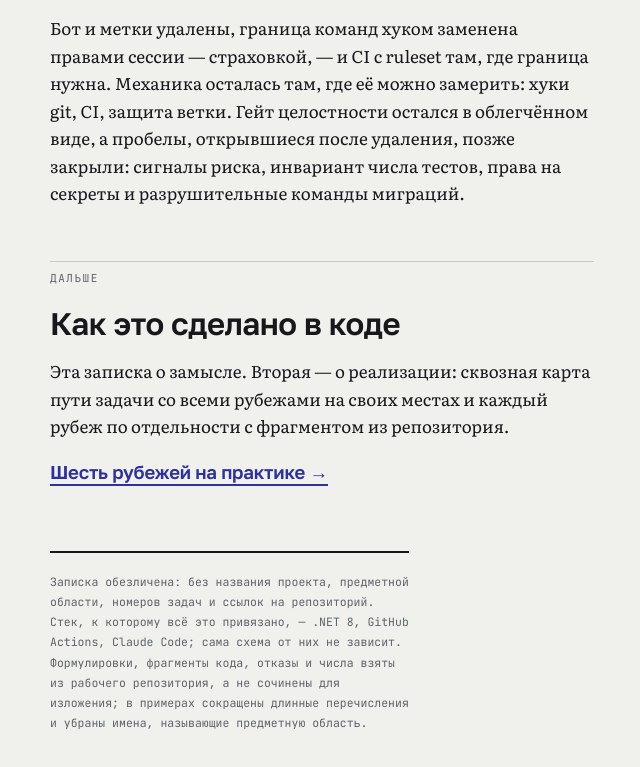
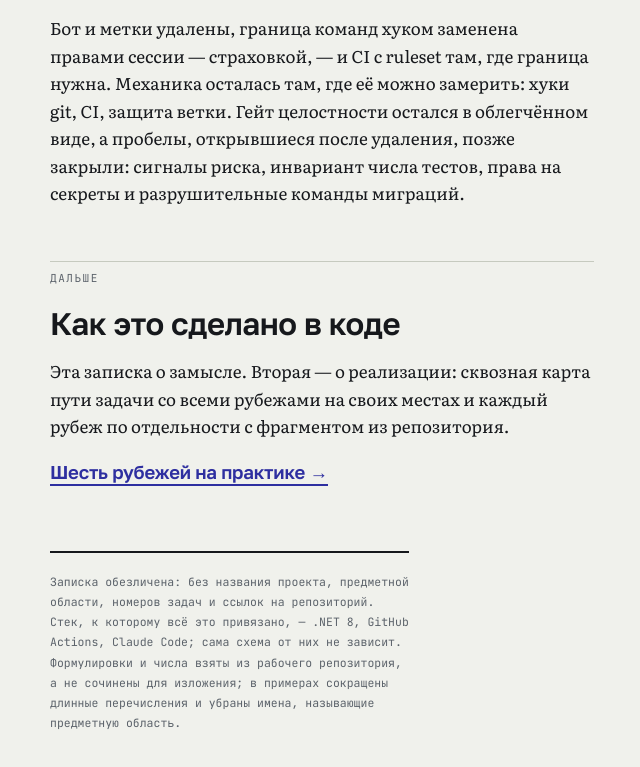
Before and after one commit to k-kuzmin/k-kuzmin.github.io, a plain HTML site: page harness/index.html in a window 1280 px wide. Shown: the part 8731-9498 px from the top of the page, without its empty margins (206-846 px from the left). Drawn offline with Linux system fonts and the light colour scheme.

Commit message:
docs: колофон основной записки — без отказов и фрагментов, которых в ней нет

```diff
--- a/harness/index.html
+++ b/harness/index.html
@@ -1007,7 +1007,7 @@
     <p class="colophon">
       Записка обезличена: без названия проекта, предметной области, номеров задач и ссылок
       на репозиторий. Стек, к которому всё это привязано, — .NET 8, GitHub Actions, Claude Code;
-      сама схема от них не зависит. Формулировки, фрагменты кода, отказы и числа взяты из
+      сама схема от них не зависит. Формулировки и числа взяты из
       рабочего репозитория, а не сочинены для изложения; в примерах сокращены длинные
       перечисления и убраны имена, называющие предметную область.
     </p>
```
